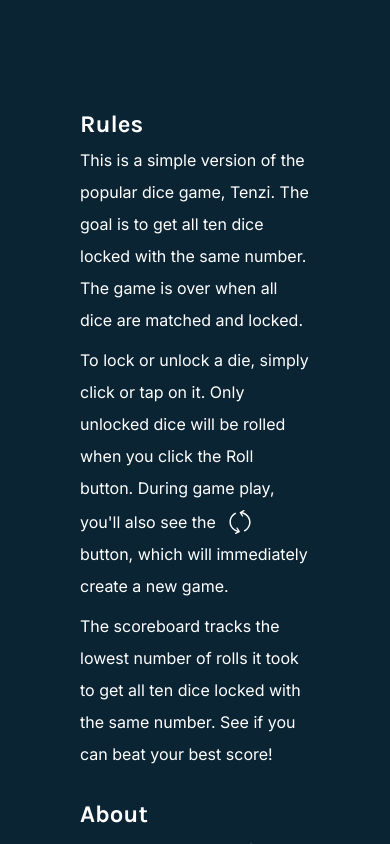
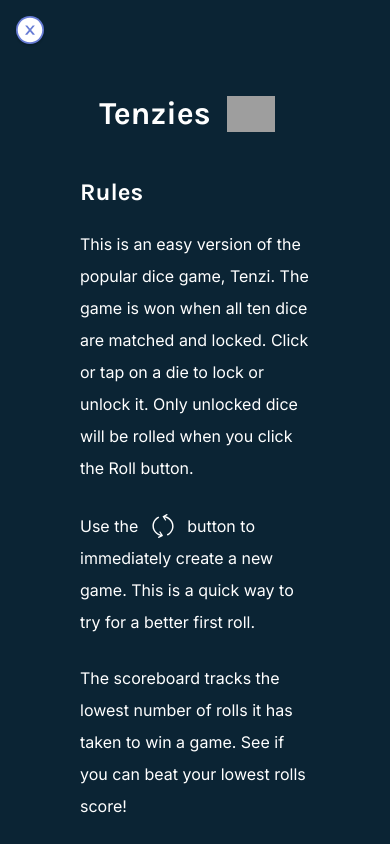
Before and after one commit to redirwin/tenzies, a React (Vite) app: page / in a window 390 px wide. Both pictures are taken after a click on the button "Help & About". Built offline with nearby package versions, Linux system fonts and the light colour scheme; grey boxes are pictures that could not be loaded.

Commit message:
Clarifies initial instructions, improves some styling.

```diff
--- a/src/Components/scripts/About.jsx
+++ b/src/Components/scripts/About.jsx
@@ -2,44 +2,57 @@ import styles from "../styles/About.module.scss";
 import { TfiGithub, TfiLinkedin, TfiTwitter } from "react-icons/tfi";
 import { SlRefresh } from "react-icons/sl";
 
-
 export default function About(props) {
   return (
     <aside className={styles.About} onClick={() => props.handleShowAbout()}>
+      <h1>
+        Tenzies
+        <img
+          src="https://cdn-icons-png.flaticon.com/512/6027/6027091.png"
+          alt="dice"
+        />
+      </h1>
       <h2>Rules</h2>
       <p>
-        This is a simple version of the popular dice game, Tenzi. The goal is to
-        get all ten dice locked with the same number. The game is over when all dice are matched and locked.
+        This is an easy version of the popular dice game, Tenzi. The game is won
+        when all ten dice are matched and locked. Click or tap on a die to lock
+        or unlock it. Only unlocked dice will be rolled when you click the Roll
+        button.
       </p>
       <p>
-        To lock or unlock a die, simply click or tap on it. Only unlocked dice
-        will be rolled when you click the Roll button. During game play, you'll also see the <SlRefresh /> button, which will immediately create a new game.
+        Use the <SlRefresh /> button to immediately create a new game. This is a
+        quick way to try for a better first roll.
       </p>
       <p>
-        The scoreboard tracks the lowest number of rolls it took to get all ten dice locked with the same number. See if you can beat your best score!
+        The scoreboard tracks the lowest number of rolls it has taken to win a
+        game. See if you can beat your lowest rolls score!
       </p>
       <h2>About</h2>
       <p>
-        This implementation of Tenzies was built using React.js and modular
-        Sass, with the original design specs and requirements provided by{" "}
-        <a href="https://scrimba.com" target="_blank">
+        This implementation of Tenzies is built using React.js and modular Sass,
+        with original design specs and requirements provided by{" "}
+        <a href="https://scrimba.com/community" target="_blank">
           Scrimba
         </a>
-        . The game has been modified to include a few additional features,
-        including viewport responsiveness, a reset button, a help button and help section, dice pips (built with CSS), and score keeping using local browser storage. The source code for this project is <a href="https://github.com/redirwin/tenzies" target="_blank">available on GitHub</a>.
-      </p>
-      <p>
-
+        . The developer, David Irwin, has added several upgrades to the initial
+        requirements, including viewport responsiveness, a reset button, a help
+        section, dice pips (built entirely with CSS), and score keeping using
+        local browser storage. The source code for this project is{" "}
+        <a href="https://github.com/redirwin/tenzies" target="_blank">
+          available on GitHub
+        </a>
+        .
       </p>
       <h2>About the Developer</h2>
       <p>
-        David Irwin is a web developer based in Mesa, Arizona. He has been
-        building websites and web applications for over 10 years, and has been
-        working with React.js since 2019. David works in higher education, and
-        is heavily involved with custom Drupal CMS implementations.
+        David Irwin is a dad, husband, and web developer based in Mesa, Arizona.
+        He has been building websites and web applications for over 10 years,
+        and has been working with React.js since 2019.
       </p>
       <p>
-        David is currently building a Minesweeper clone, a has plans to develop a
+        David works in higher education, and is heavily involved with custom
+        Drupal CMS implementations. He is currently building a React.js
+        Minesweeper clone as a personal project, and has plans to develop a
         full-stack headless CMS and several business tools for notary publics.
       </p>
       <div>
--- a/src/Components/scripts/App.jsx
+++ b/src/Components/scripts/App.jsx
@@ -96,21 +96,33 @@ export default function App() {
   return (
     <>
       {displayAbout && <About handleShowAbout={handleShowAbout} />}
+      {tenzies && <Confetti />}
       <main className={styles.App}>
-        {!displayAbout && (tenzies && <Confetti />)}
         <header>
           <button
             title="Help & About"
             className={styles.help}
             onClick={handleShowAbout}
           >
-            {!displayAbout ? <AiOutlineQuestionCircle /> : <AiFillCloseCircle />}
+            {!displayAbout ? (
+              <AiOutlineQuestionCircle />
+            ) : (
+              <AiFillCloseCircle />
+            )}
           </button>
-          <h1>Tenzies</h1>
+          <h1>
+            Tenzies
+            <img
+              src="https://cdn-icons-png.flaticon.com/512/6027/6027091.png"
+              alt="dice"
+            />
+          </h1>
           {rolls === 0 && showInstructions === true ? (
             <p>
-              Roll until all dice are the same. Click or tap each die to freeze
-              it at its current value between rolls.
+              <span>How to Play</span>
+              Click or tap on a die to lock or unlock it. Only unlocked dice
+              will be rolled when you click the Roll button. The game is won
+              when all ten dice are matched and locked. Use the refresh button to quickly try for a better first roll.
             </p>
           ) : (
             <div className={styles.score}>
@@ -118,7 +130,7 @@ export default function App() {
                 Lowest Rolls: <span>{stats.lowestRolls}</span>
               </div>
               <div>
-                Current Rolls: <span>{rolls}</span>
+                Rolls This Game: <span>{rolls}</span>
               </div>
             </div>
           )}
@@ -128,12 +140,12 @@ export default function App() {
         )}
         <div className={styles.button_container}>
           {rolls > 0 && !tenzies && (
-            <button title="New Game" className={styles.new} onClick={resetGame}>
+            <button title="Refresh Game" className={styles.new} onClick={resetGame}>
               <SlRefresh />
             </button>
           )}
           <button title="Roll Dice" onClick={rollDice}>
-            {tenzies ? "New Game" : rolls === 0 ? "Let's Roll!" : "Roll again!"}
+            {tenzies ? "New Game" : rolls === 0 ? "Let's Roll!" : "Roll 'em'!"}
           </button>
         </div>
       </main>
--- a/src/Components/styles/About.module.scss
+++ b/src/Components/styles/About.module.scss
@@ -1,4 +1,5 @@
 .About {
+    z-index: 100;
     display: flex;
     flex-direction: column;
     align-items: center;
@@ -22,12 +23,33 @@
         max-width: 700px;
     }
 
+    h1 {
+        font-family: 'Karla', sans-serif;
+        font-size: 3rem;
+        font-weight: 700;
+        margin: 0;
+        display: flex;
+        align-items: center;
+
+        img {
+            width: 3rem;
+            margin: 1rem;
+        }
+
+        @media only screen and (max-width: 500px) {
+            font-size: 2rem;
+            margin: 0;
+            line-height: 1;
+        }
+    }
+
     h2 {
         font-family: 'Karla', sans-serif;
         font-size: 2rem;
         font-weight: 700;
         margin: 1.5rem 0 0 0;
         width: 100%;
+
         @media only screen and (max-width: 500px) {
             font-size: 1.5rem;
             margin: 2rem 0 0;
@@ -36,23 +58,17 @@
     }
 
     p {
-        margin-top: .5rem;
+        margin-top: 1.5rem;
 
         a {
             color: white;
-            // text-decoration: none;
             font-weight: 700;
             transition: all 0.1s ease-in-out;
 
             &:hover {
-                color: #5035FF;
+                color: #677CD5;
             }
         }
-
-        // span {
-        //     display: inline-flex;
-        //     align-items: center;
-        // }
 
         svg {
             display: inline;
@@ -77,7 +93,7 @@
             margin-right: 1rem;
 
             &:hover {
-                color: #5035FF;
+                color: #677CD5;
             }
         }
     }
--- a/src/Components/styles/App.module.scss
+++ b/src/Components/styles/App.module.scss
@@ -3,6 +3,7 @@
 
     .help {
         position: fixed;
+        z-index: 2000;
         top: 2rem;
         left: 2rem;
         background: white;
@@ -13,7 +14,7 @@
         font-family: 'Karla', sans-serif;
         font-size: 2rem;
         font-weight: 700;
-        color: #5035FF;
+        color: #677CD5;
 
         &:active {
             background: white;
@@ -21,11 +22,14 @@
         }
 
         @media only screen and (max-width: 767px) {
-            background: #5035FF;
+            background: #677CD5;
             color: white;
+            top: 1rem;
+            left: 1rem;
+            font-size: 1.75rem;
 
             &:active {
-                background: #5035FF;
+                background: #677CD5;
             }
         }
 
@@ -33,6 +37,7 @@
     }
 
     header {
+        z-index: 100;
         display: flex;
         flex-direction: column;
         align-items: center;
@@ -43,21 +48,50 @@
     }
 
     h1 {
+        z-index: 100;
         display: flex;
         align-items: center;
         font-family: 'Karla', sans-serif;
         font-size: 2.5rem;
         font-weight: 700;
         margin-bottom: 1rem;
+        img {
+            width: 3rem;
+            margin: 1rem;
+            margin-right: 0;
+        }
+        @media only screen and (max-width: 767px) {
+            img {
+                width: 2.25rem;
+                margin: .75rem;
+            }
+        }
     }
 
     p {
-        font-size: 1.25rem;
+        font-size: 1rem;
         font-weight: 400;
         margin: 1rem 5rem 1.5rem;
         background: #FFFFFF;
-        padding: 1rem 2rem;
+        padding: 1rem 2rem 2rem;
         border-radius: 10px;
+        display: flex;
+        flex-direction: column;
+        align-items: center;
+
+        span {
+            font-size: 1.25rem;
+            font-weight: 700;
+            margin: 1rem 0;
+        }
+
+        // img {
+        //     width: 50%;
+        //     max-width: 150px;
+        //     height: auto;
+        //     margin: 2rem 0 1rem;
+        //     text-align: center;
+        // }
 
         @media only screen and (max-width: 767px) {
             margin: 1rem 2rem 1.5rem;
@@ -65,12 +99,13 @@
     }
 
     .dice_container {
+        z-index: 100;
         display: grid;
         grid-template-columns: repeat(5, 70px);
         grid-template-rows: repeat(2, 70px);
         gap: 25px;
         justify-content: center;
-        margin: 3rem 0 2.5rem;
+        margin: 4rem 0 3.5rem;
 
         @media only screen and (max-width: 767px) {
             grid-template-columns: repeat(2, 60px);
@@ -83,6 +118,7 @@
     }
 
     .button_container {
+        z-index: 100;
         display: flex;
         justify-content: center;
         align-items: center;
@@ -91,12 +127,13 @@
         margin: 0 auto;
 
         button {
+            z-index: 100;
             display: flex;
             align-items: center;
             justify-content: center;
             padding: 0 3rem;
             height: 65px;
-            background: #5035FF;
+            background: #677CD5;
             box-shadow: 0px 2px 2px rgba(0, 0, 0, 0.15);
             border: 2px solid white;
             border-radius: 10px;
@@ -143,11 +180,11 @@
 }
 
 .score {
-
+    z-index: 100;
     display: flex;
     flex-direction: column;
     justify-content: space-between;
-    align-items: center;
+    align-items: space-between;
     padding: 1rem 2rem;
     border-radius: 10px;
     background: #FFFFFF;
@@ -168,7 +205,7 @@
     }
 
     div:nth-child(2) span {
-        color: #5035FF;
+        color: #677CD5;
         font-size: 1.5rem;
     }
 
--- a/src/Components/styles/Die.module.scss
+++ b/src/Components/styles/Die.module.scss
@@ -1,4 +1,5 @@
 .Die {
+    z-index: 100;
     display: flex;
     justify-content: center;
     align-items: center;
@@ -21,7 +22,7 @@
 }
 
 .held {
-    background: #59E391;
+    background: #7FD0DF;
 }
 
 
--- a/src/global_styles/main.scss
+++ b/src/global_styles/main.scss
@@ -24,7 +24,7 @@ body {
         justify-content: center;
         align-items: center;
         margin-top: 7rem;
-        padding: 3rem;
+        padding: 3rem 0 5rem;
         width: 80%;
         max-width: 800px;
         background: #F5F5F5;
```
